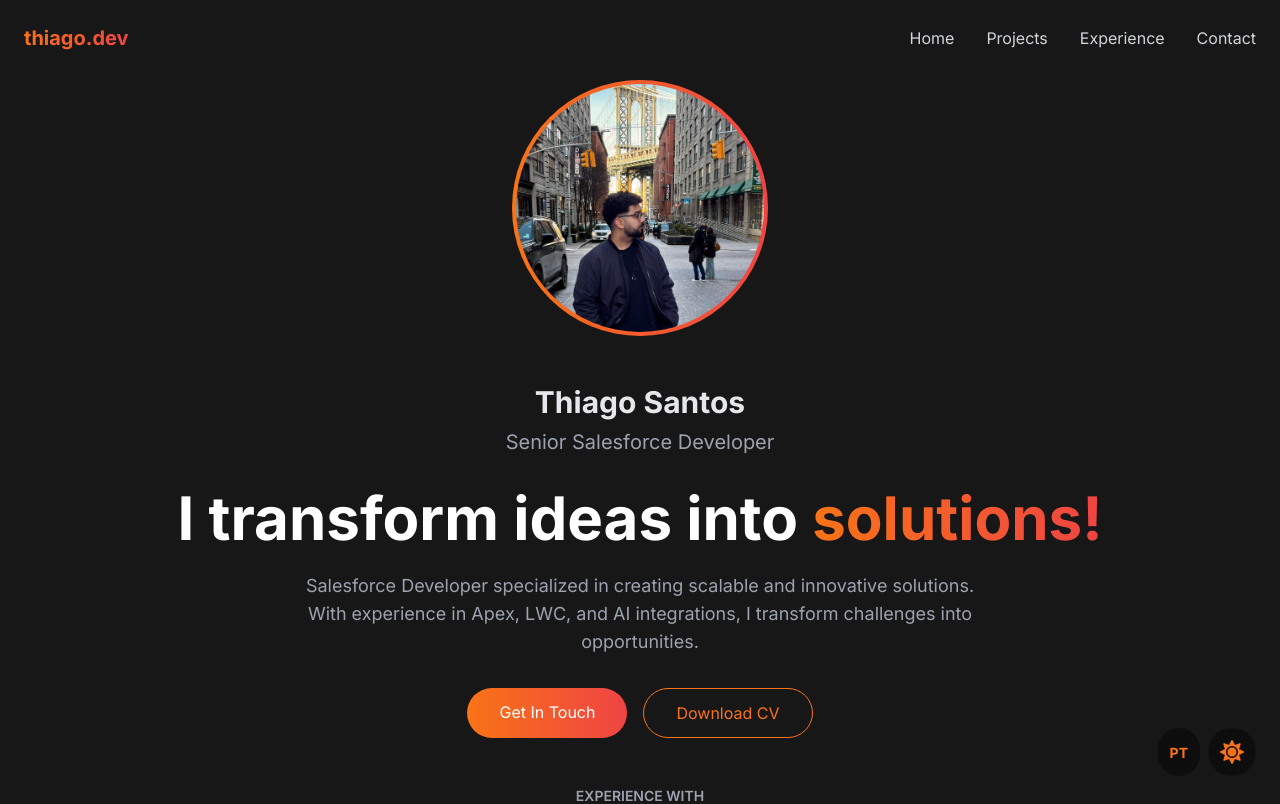
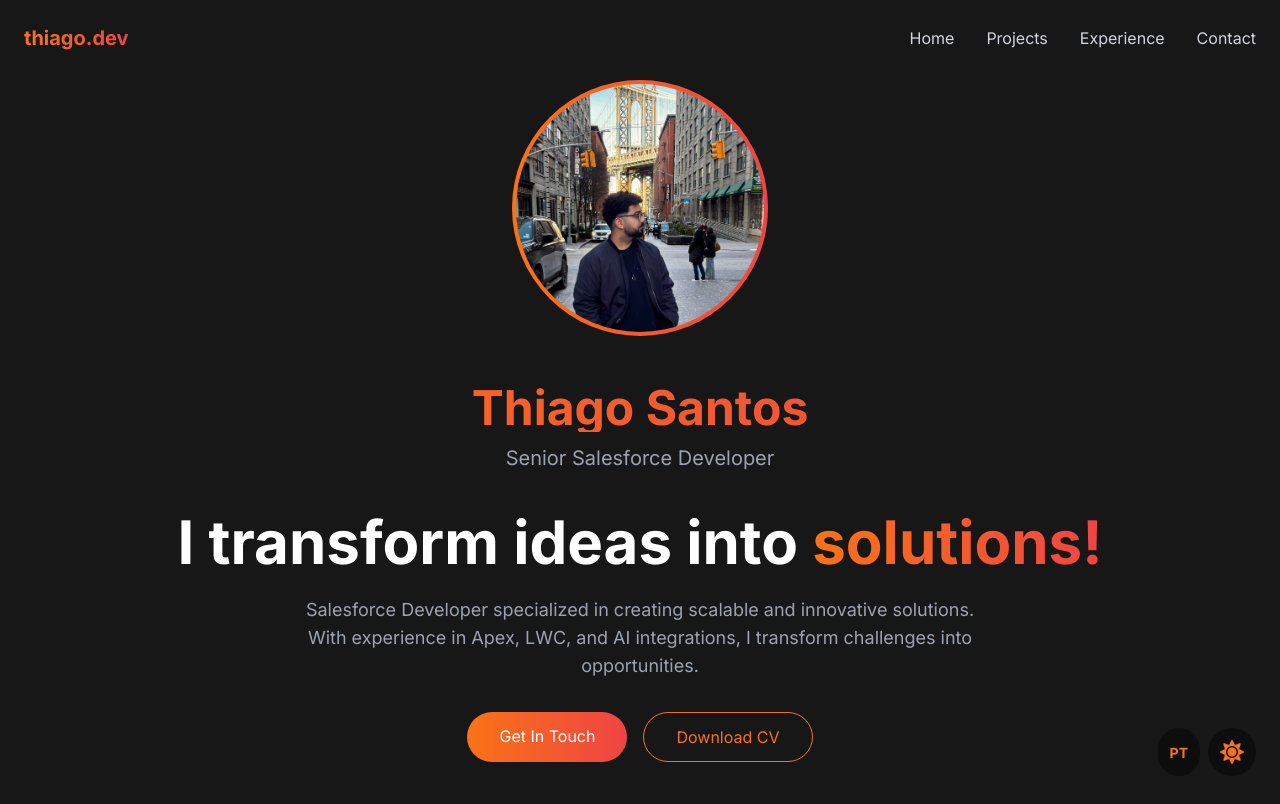
Before and after one commit to teightx/thiago.dev, a Next.js app: page /thiago.dev/ in a window 1280 px wide. Shown: the top 804 px of the page. Built offline with nearby package versions, Linux system fonts and the light colour scheme.

Commit message:
style: increase name size and adjust spacing

```diff
--- a/src/components/Hero.tsx
+++ b/src/components/Hero.tsx
@@ -29,8 +29,8 @@
             <ProfileImage />
           </div>
           <div className="w-full text-center">
-            <div className="mb-8">
-              <h2 className="text-2xl md:text-3xl font-bold text-gray-200 mb-2">
+            <div className="mb-10">
+              <h2 className="text-3xl md:text-5xl font-bold mb-3 bg-gradient-to-r from-orange-500 to-red-500 bg-clip-text text-transparent">
                 {t.hero.name}
               </h2>
               <p className="text-lg md:text-xl text-gray-400">
```
